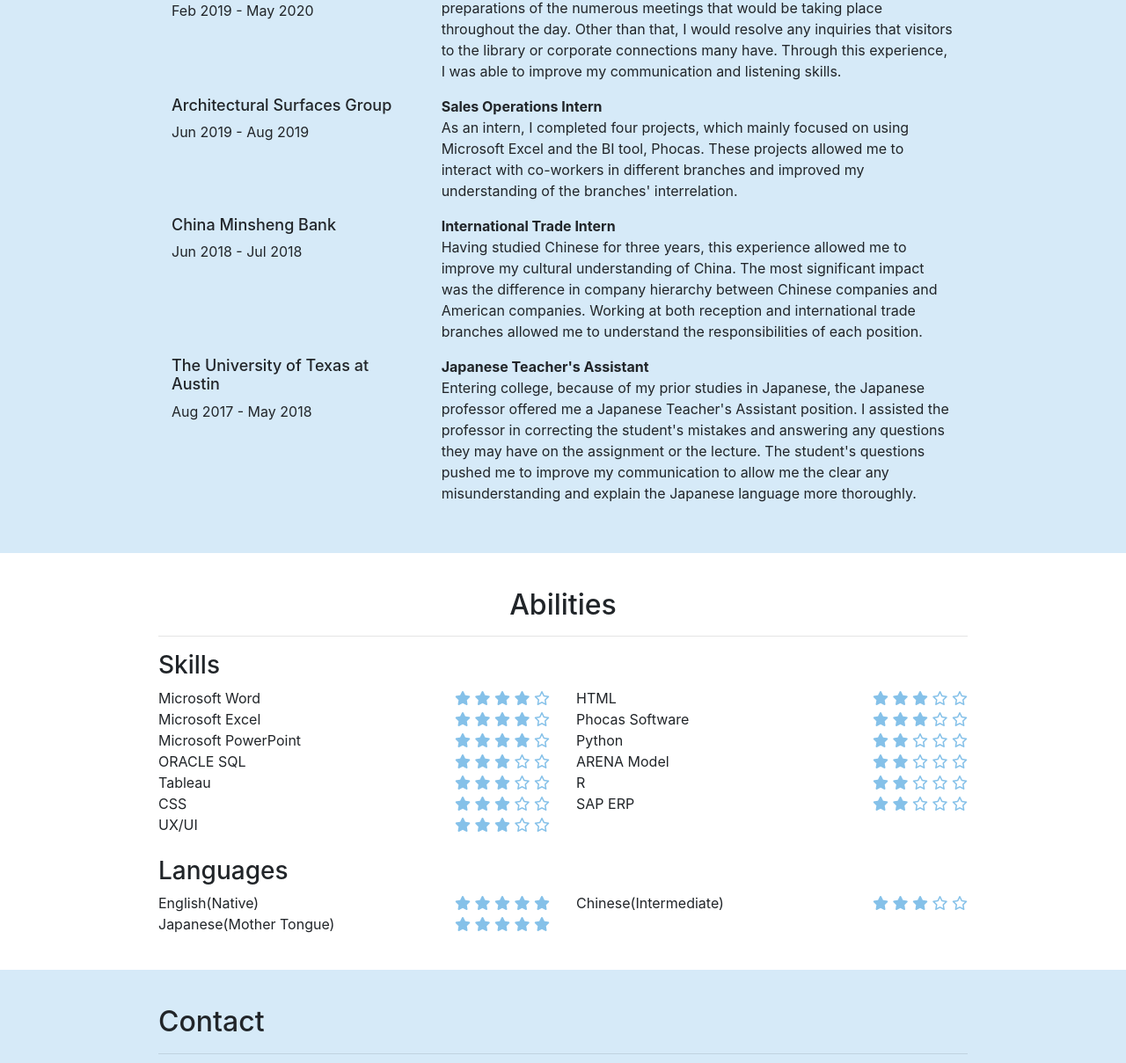
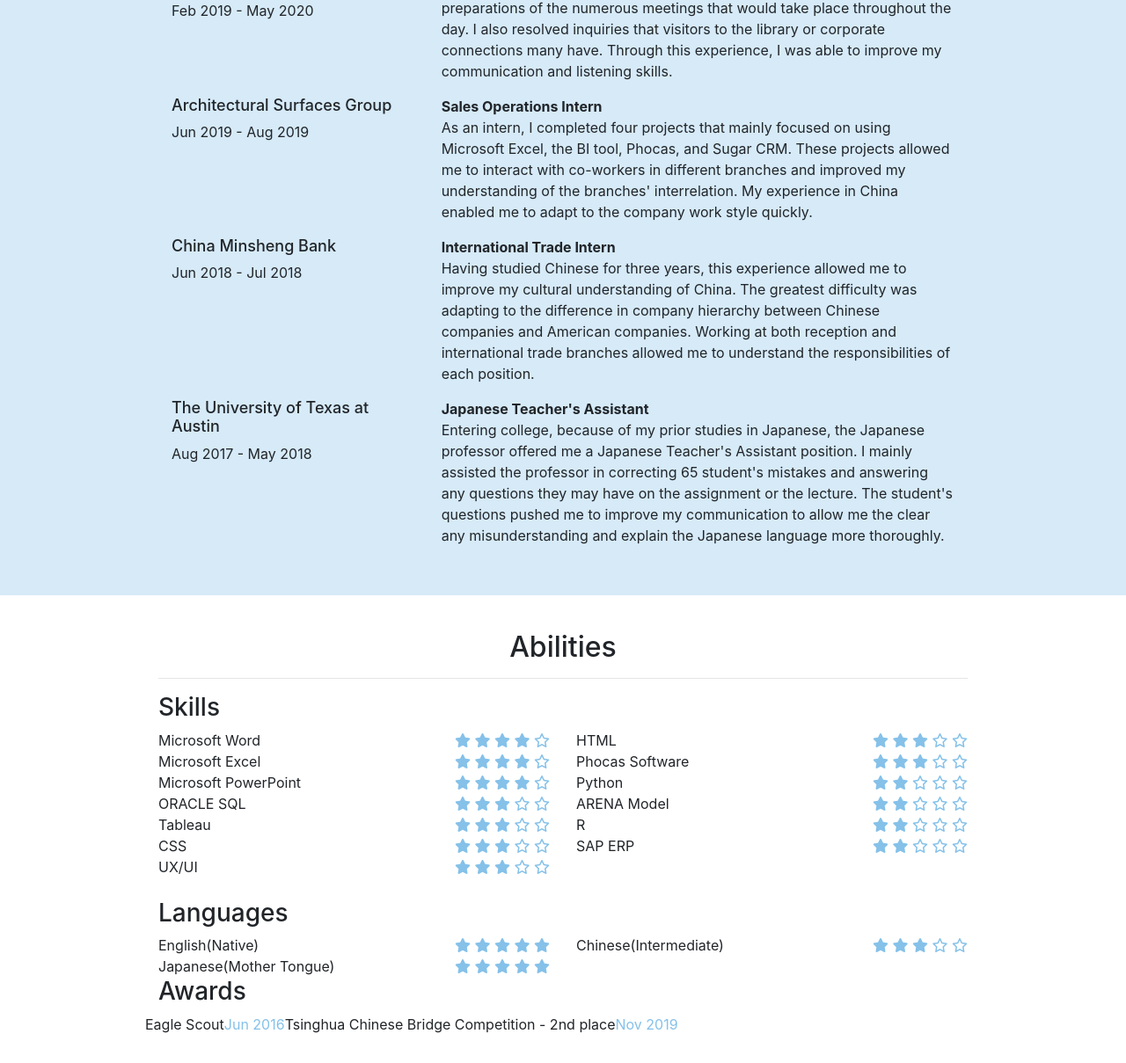
Before and after one commit to Nobu81/Personal-Website, a plain HTML site: page index.html in a window 1280 px wide. Shown: the part 1817-3026 px from the top of the page at 88% size. Drawn offline with nearby package versions, Linux system fonts and the light colour scheme; grey boxes are pictures that could not be loaded.

Commit message:
Changes in experience and added awards

```diff
--- a/index.html
+++ b/index.html
@@ -132,9 +132,9 @@
                 <p>
                   <strong>Student Associate</strong>
                   <br>
-                   As the student Associate of the UT Library System, I directed the preparations of the numerous meetings that would be taking
-                   place throughout the day. Other than that, I would resolve any inquiries that visitors to the library or corporate connections many have.
-                   Through this experience, I was able to improve my communication and listening skills.
+                  As the Student Associate of the UT Library System, I directed the preparations of the numerous meetings
+                  that would take place throughout the day. I also resolved inquiries that visitors to the library or corporate
+                  connections many have. Through this experience, I was able to improve my communication and listening skills.
                 </p>
               </div>
             </div>
@@ -150,8 +150,9 @@
                 <p>
                   <strong>Sales Operations Intern</strong>
                   <br>
-                  As an intern, I completed four projects, which mainly focused on using Microsoft Excel and the BI tool, Phocas.
-                  These projects allowed me to interact with co-workers in different branches and improved my understanding of the branches' interrelation.
+                  As an intern, I completed four projects that mainly focused on using Microsoft Excel, the BI tool, Phocas, and Sugar CRM.
+                  These projects allowed me to interact with co-workers in different branches and improved my understanding of the branches'
+                  interrelation. My experience in China enabled me to adapt to the company work style quickly.
                 </p>
               </div>
             </div>
@@ -168,7 +169,7 @@
                   <strong>International Trade Intern</strong>
                   <br>
                   Having studied Chinese for three years, this experience allowed me to improve my cultural understanding of China.
-                  The most significant impact was the difference in company hierarchy between Chinese companies and American companies.
+                  The greatest difficulty was adapting to the difference in company hierarchy between Chinese companies and American companies.
                   Working at both reception and international trade branches allowed me to understand the responsibilities of each position.
                 </p>
               </div>
@@ -186,7 +187,7 @@
                   <strong>Japanese Teacher's Assistant</strong>
                   <br>
                   Entering college, because of my prior studies in Japanese, the Japanese professor offered me a Japanese Teacher's Assistant position.
-                  I assisted the professor in correcting the student's mistakes and answering any questions they may have on the assignment or the lecture.
+                  I mainly assisted the professor in correcting 65 student's mistakes and answering any questions they may have on the assignment or the lecture.
                   The student's questions pushed me to improve my communication to allow me the clear any misunderstanding and explain the Japanese language
                   more thoroughly.
                 </p>
@@ -382,9 +383,28 @@
             </li>
           </ul>
         </div>
+      </div>
+
+    <h3>Awards</h3>
+    <div class="row">
+      <div class="col-mid-6">
+        <ul class="no-bullet">
+          <li>
+            <span>Eagle Scout</span>
+            <span class="ability-score">Jun 2016</span>
+          </li>
+        </ul>
+      </div>
+      <div class="col-mid-6">
+        <ul class="no-bullet">
+          <li>
+            <span>Tsinghua Chinese Bridge Competition - 2nd place</span>
+            <span class="ability-score">Nov 2019</span>
+          </li>
+        </ul>
 
       </div>
-
+    </div>
     </div>
 
     <!-- Fifth Page - Contact -->
```
